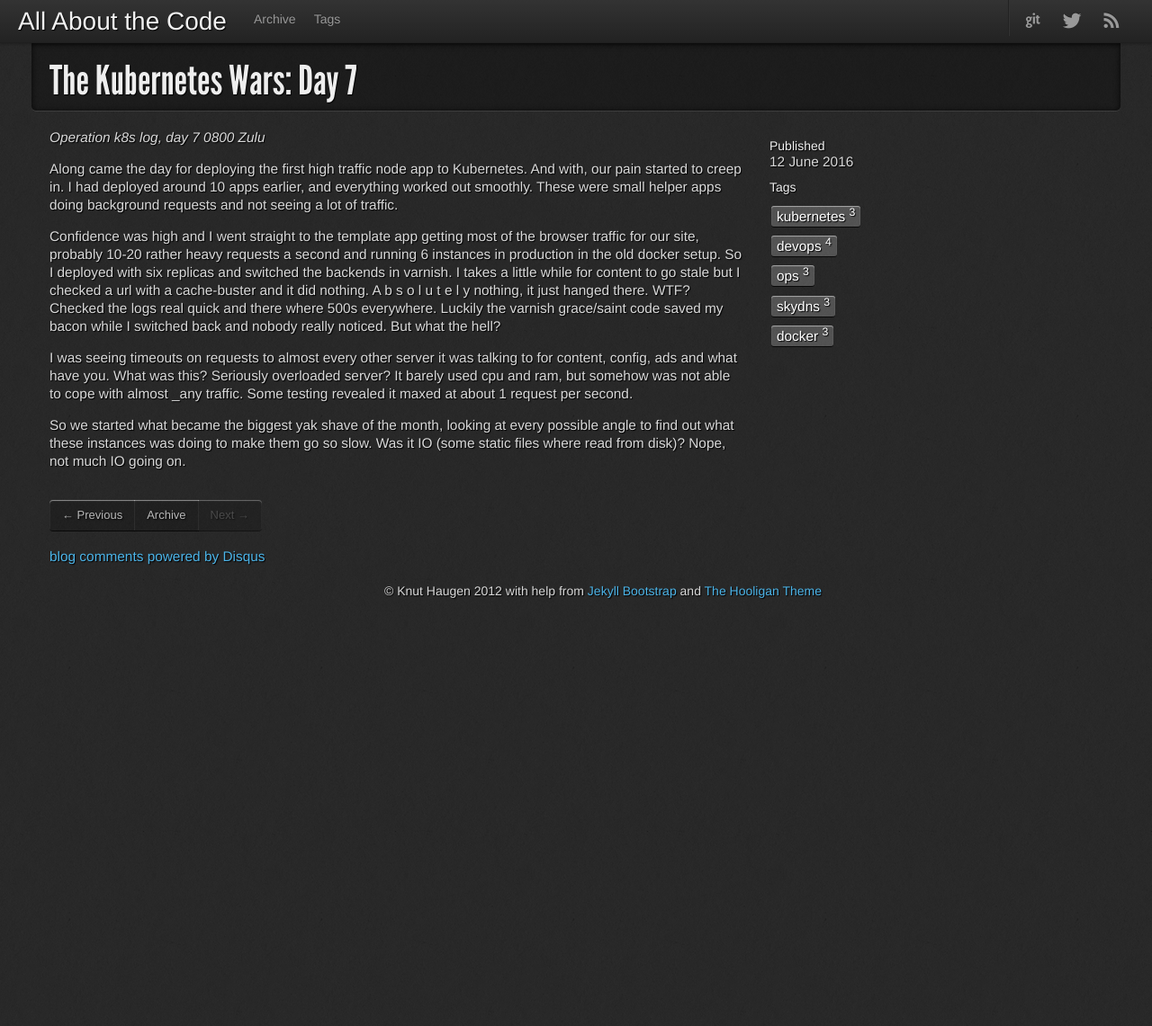
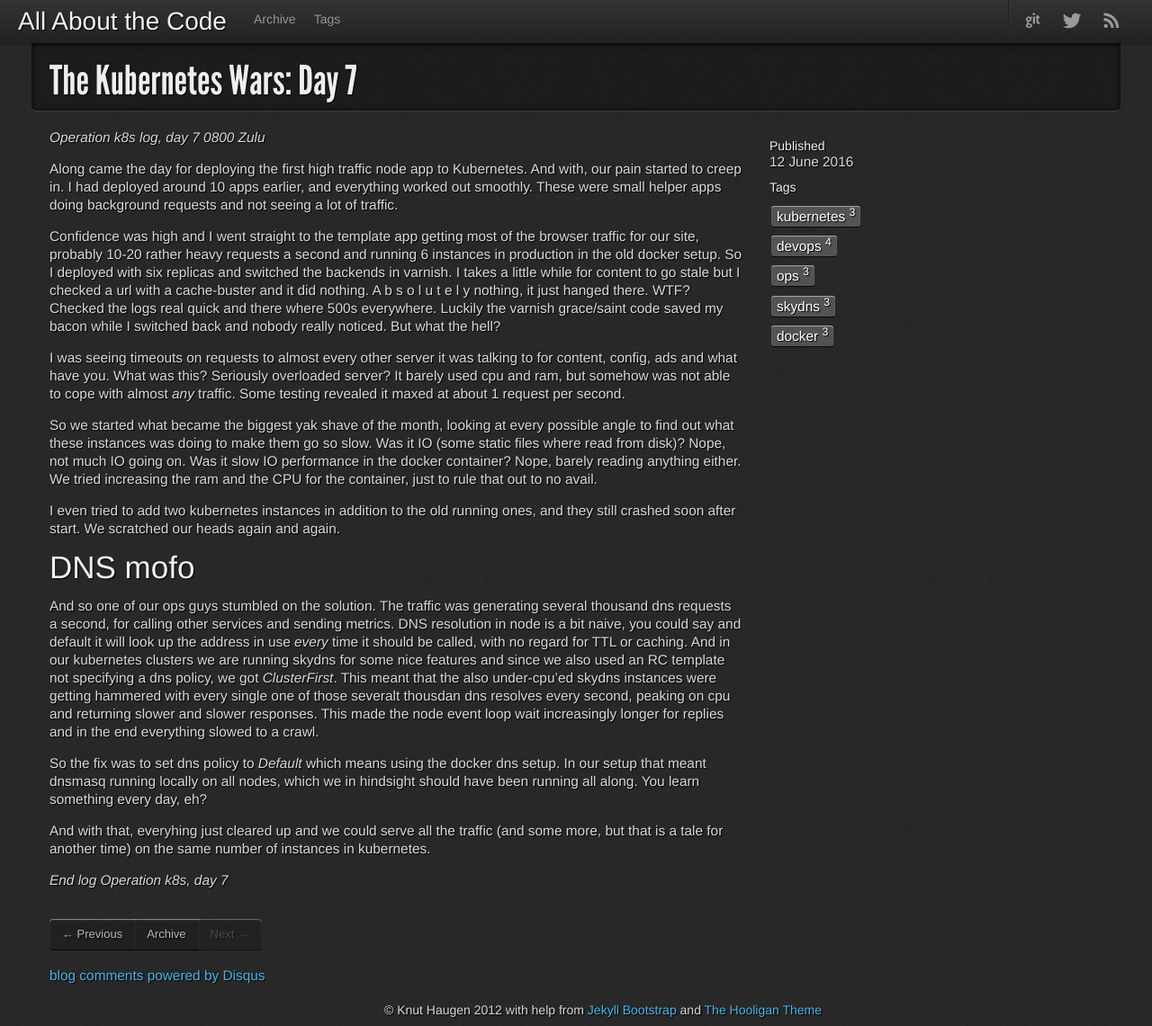
Before and after one commit to knuthaug/blog.knuthaugen.no, a Jekyll site: the page built from _posts/2016-06-12-kubernetes-wars-day-7.md, in a window 1280 px wide. Shown: the whole page at 90% size. Built offline with Jekyll 4.4.1, drawn with Linux system fonts in a browser that asks for light colours; comment, search, counter and statistics services are not loaded; before the commit the page ends 900 px from its top, so only the background shows below that.

Commit message:
finished

```diff
--- a/_posts/2016-06-12-kubernetes-wars-day-7.md
+++ b/_posts/2016-06-12-kubernetes-wars-day-7.md
@@ -12,6 +12,18 @@ Along came the day for deploying the first high traffic node app to Kubernetes.
 
 Confidence was high and I went straight to the template app getting most of the browser traffic for our site, probably 10-20 rather heavy requests a second and running 6 instances in production in the old docker setup. So I deployed with six replicas and switched the backends in varnish. I takes a little while for content to go stale but I checked a url with a cache-buster and it did nothing. A b s o l u t e l y nothing, it just hanged there. WTF? Checked the logs real quick and there where 500s everywhere. Luckily the varnish grace/saint code saved my bacon while I switched back and nobody really noticed. But what the hell?
 
-I was seeing timeouts on requests to almost every other server it was talking to for content, config, ads and what have you. What was this? Seriously overloaded server? It barely used cpu and ram, but somehow was not able to cope with almost _any traffic. Some testing revealed it maxed at about 1 request per second.
+I was seeing timeouts on requests to almost every other server it was talking to for content, config, ads and what have you. What was this? Seriously overloaded server? It barely used cpu and ram, but somehow was not able to cope with almost _any_ traffic. Some testing revealed it maxed at about 1 request per second.
 
-So we started what became the biggest yak shave of the month, looking at every possible angle to find out what these instances was doing to make them go so slow. Was it IO (some static files where read from disk)? Nope, not much IO going on.
+So we started what became the biggest yak shave of the month, looking at every possible angle to find out what these instances was doing to make them go so slow. Was it IO (some static files where read from disk)? Nope, not much IO going on. Was it slow IO performance in the docker container? Nope, barely reading anything either. We tried increasing the ram and the CPU for the container, just to rule that out to no avail.
+
+I even tried to add two kubernetes instances in addition to the old running ones, and they still crashed soon after start. We scratched our heads again and again.
+
+## DNS mofo
+
+And so one of our ops guys stumbled on the solution. The traffic was generating several thousand dns requests a second, for calling other services and sending metrics. DNS resolution in node is a bit naive, you could say and default it will look up the address in use _every_ time it should be called, with no regard for TTL or caching. And in our kubernetes clusters we are running skydns for some nice features and since we also used an RC template not specifying a dns policy, we got _ClusterFirst_. This meant that the also under-cpu'ed skydns instances were getting hammered with every single one of those severalt thousdan dns resolves every second, peaking on cpu and returning slower and slower responses. This made the node event loop wait increasingly longer for replies and in the end everything slowed to a crawl.
+
+So the fix was to set dns policy to _Default_ which means using the docker dns setup. In our setup that meant dnsmasq running locally on all nodes, which we in hindsight should have been running all along. You learn something every day, eh?
+
+And with that, everyhing just cleared up and we could serve all the traffic (and some more, but that is a tale for another time) on the same number of instances in kubernetes.
+
+_End log Operation k8s, day 7_
```
